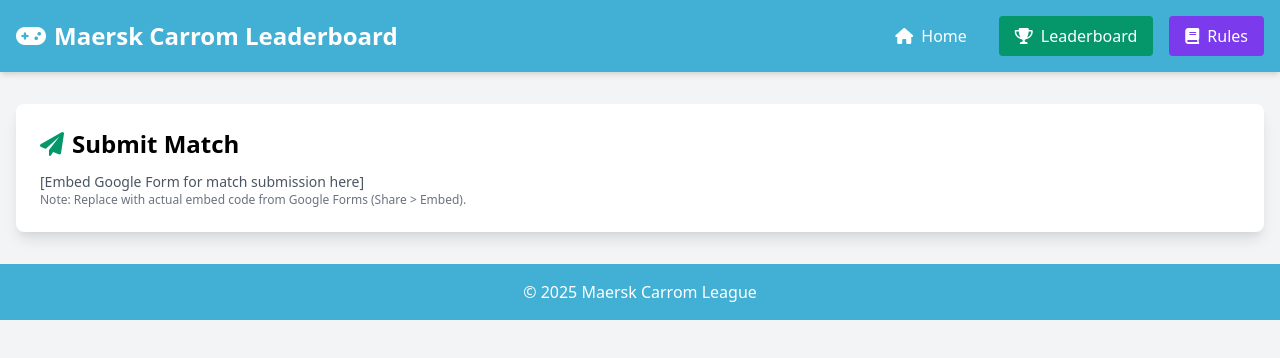
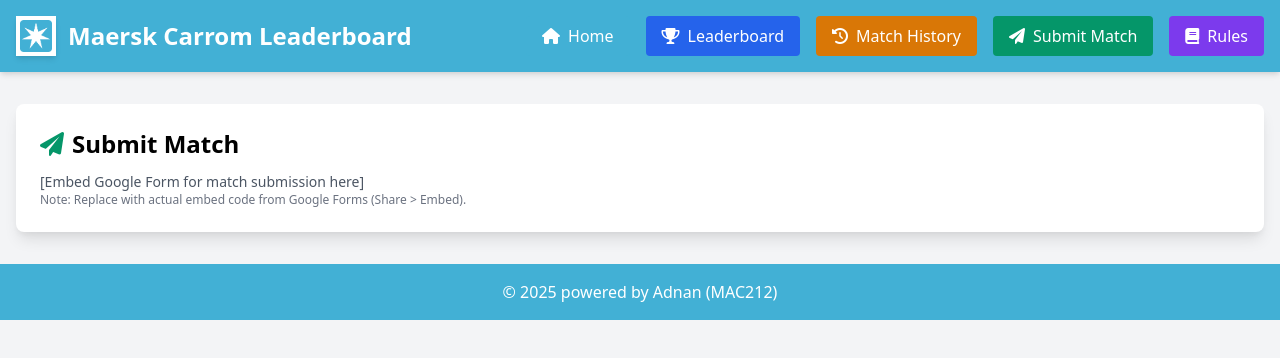
Before and after one commit to adnan-chow/MaerskCL.github.io, a plain HTML site: page submit-match.html in a window 1280 px wide. Drawn offline with nearby package versions, Linux system fonts and the light colour scheme.

Commit message:
Update submit-match.html
pw

```diff
--- a/submit-match.html
+++ b/submit-match.html
@@ -11,23 +11,15 @@
                 var workbook = XLSX.read(gk_fileData[filename], { type: 'base64' });
                 var firstSheetName = workbook.SheetNames[0];
                 var worksheet = workbook.Sheets[firstSheetName];
-
-                // Convert sheet to JSON to filter blank rows
                 var jsonData = XLSX.utils.sheet_to_json(worksheet, { header: 1, blankrows: false, defval: '' });
-                // Filter out blank rows (rows where all cells are empty, null, or undefined)
                 var filteredData = jsonData.filter(row => row.some(filledCell));
-
-                // Heuristic to find the header row by ignoring rows with fewer filled cells than the next row
                 var headerRowIndex = filteredData.findIndex((row, index) =>
                   row.filter(filledCell).length >= filteredData[index + 1]?.filter(filledCell).length
                 );
-                // Fallback
                 if (headerRowIndex === -1 || headerRowIndex > 25) {
                   headerRowIndex = 0;
                 }
-
-                // Convert filtered JSON back to CSV
-                var csv = XLSX.utils.aoa_to_sheet(filteredData.slice(headerRowIndex)); // Create a new sheet from filtered array of arrays
+                var csv = XLSX.utils.aoa_to_sheet(filteredData.slice(headerRowIndex));
                 csv = XLSX.utils.sheet_to_csv(csv, { header: 1 });
                 return csv;
             } catch (e) {
@@ -37,7 +29,8 @@
         }
         return gk_fileData[filename] || "";
         }
-        </script><!DOCTYPE html>
+</script>
+<!DOCTYPE html>
 <html lang="en">
 <head>
     <meta charset="UTF-8">
@@ -45,6 +38,7 @@
     <title>Submit Match - Maersk Carrom</title>
     <link href="https://cdn.jsdelivr.net/npm/tailwindcss@2.2.19/dist/tailwind.min.css" rel="stylesheet">
     <link rel="stylesheet" href="https://cdnjs.cloudflare.com/ajax/libs/font-awesome/6.0.0-beta3/css/all.min.css">
+    <link rel="icon" href="logo.png" />
     <style>
         .embed-container iframe {
             width: 100%;
@@ -78,9 +72,12 @@
 <body class="bg-gray-100 font-sans">
     <header class="custom-color text-white py-4 sticky top-0 z-50 shadow-md">
         <div class="container mx-auto px-4 flex justify-between items-center">
-            <h1 class="text-xl md:text-2xl font-bold flex items-center">
-                <i class="fas fa-gamepad mr-2"></i> Maersk Carrom Leaderboard
-            </h1>
+            <div class="flex items-center space-x-3">
+                <a href="index.html">
+                    <img src="https://adnan-chow.github.io/MaerskCL.github.io/logo.png" alt="Maersk Logo" class="h-10 w-10 bg-white p-1 shadow-md">
+                </a>
+                <h1 class="text-xl md:text-2xl font-bold">Maersk Carrom Leaderboard</h1>
+            </div>
             <button class="menu-toggle text-2xl md:hidden focus:outline-none">
                 <i class="fas fa-bars"></i>
             </button>
@@ -88,8 +85,14 @@
                 <a href="index.html" class="btn custom-color custom-color-hover text-white py-2 px-4 rounded flex items-center my-2 md:my-0">
                     <i class="fas fa-home mr-2"></i> Home
                 </a>
-                <a href="leaderboard.html" class="btn bg-green-600 hover:bg-green-700 text-white py-2 px-4 rounded flex items-center my-2 md:my-0">
+                <a href="leaderboard.html" class="btn bg-blue-600 hover:bg-blue-700 text-white py-2 px-4 rounded flex items-center my-2 md:my-0">
                     <i class="fas fa-trophy mr-2"></i> Leaderboard
+                </a>
+                <a href="match-history.html" class="btn bg-yellow-600 hover:bg-yellow-700 text-white py-2 px-4 rounded flex items-center my-2 md:my-0">
+                    <i class="fas fa-history mr-2"></i> Match History
+                </a>
+                <a href="submit-match.html" class="btn bg-green-600 hover:bg-green-700 text-white py-2 px-4 rounded flex items-center my-2 md:my-0">
+                    <i class="fas fa-paper-plane mr-2"></i> Submit Match
                 </a>
                 <a href="rules.html" class="btn bg-purple-600 hover:bg-purple-700 text-white py-2 px-4 rounded flex items-center my-2 md:my-0">
                     <i class="fas fa-book mr-2"></i> Rules
@@ -104,7 +107,6 @@
                     <i class="fas fa-paper-plane mr-2 text-green-600"></i> Submit Match
                 </h2>
                 <div class="embed-container">
-                    <!-- Placeholder for Google Form embed -->
                     <p class="text-gray-600 text-sm">[Embed Google Form for match submission here]</p>
                     <p class="text-xs text-gray-500">Note: Replace with actual embed code from Google Forms (Share > Embed).</p>
                 </div>
@@ -112,7 +114,7 @@
         </section>
     </main>
     <footer class="custom-color text-white text-center py-4">
-        <p>© 2025 Maersk Carrom League</p>
+        <p>© 2025 powered by Adnan (MAC212)</p>
     </footer>
     <script>
         const menuToggle = document.querySelector('.menu-toggle');
```
